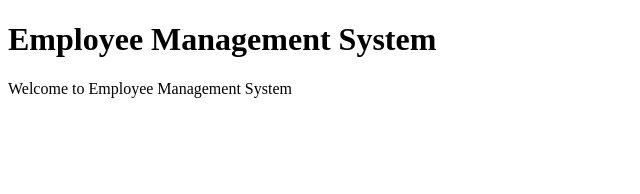
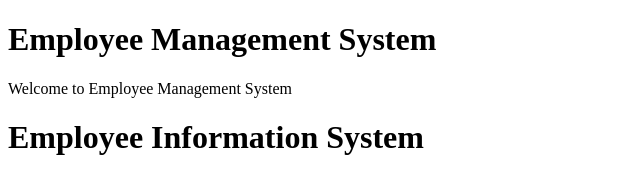
Before and after one commit to GANESHPRABHU89041/employee-management-system, a plain HTML site: page index.html in a window 1280 px wide. Shown: the whole page, without its empty margins (0-640 px from the left). Drawn offline with Linux system fonts and the light colour scheme.

```diff
--- a/index.html
+++ b/index.html
@@ -8,3 +8,5 @@
     <p>Welcome to Employee Management System</p>
 </body>
 </html>
+
+<h1>Employee Information System</h1>
```
